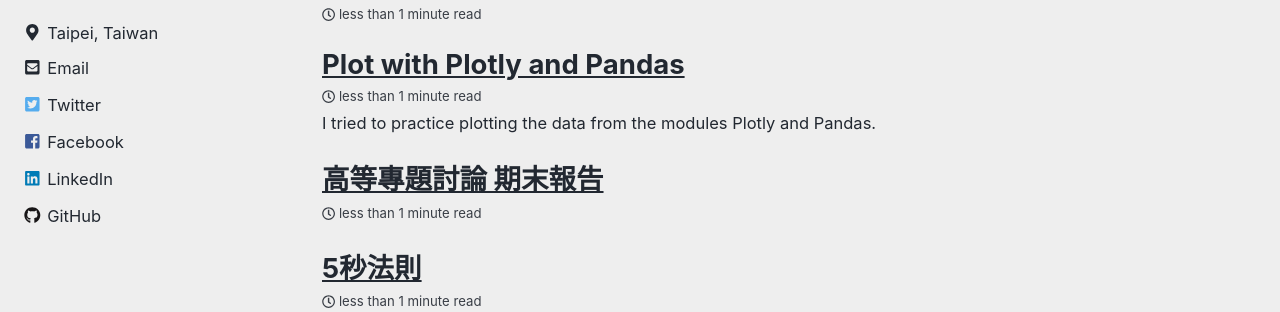
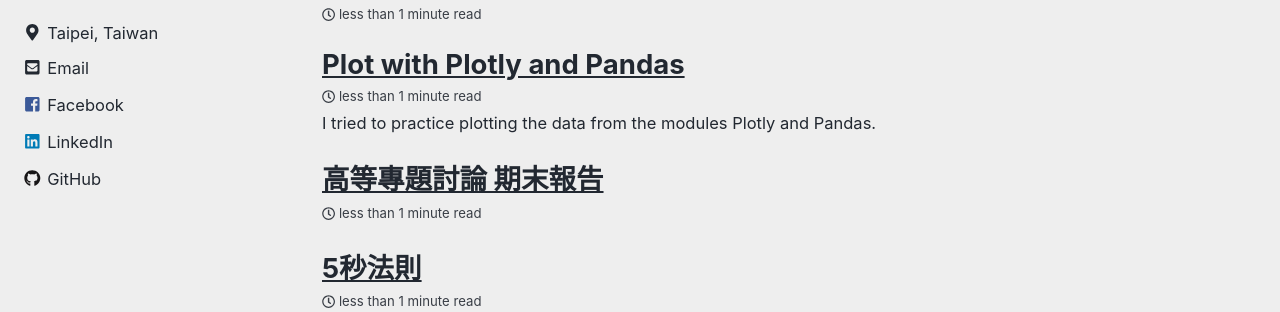
Before and after one commit to ttt50966/ttt50966.github.io, a Jekyll site: the page built from _pages/year-archive.md, in a window 1280 px wide. Shown: the part 382-694 px from the top of the page. Built offline with Jekyll 4.4.1, drawn with Linux system fonts in a browser that asks for light colours; nearby versions of some CDN libraries.

Commit message:
Change the maximum of posts shown in 1 page

```diff
--- a/_config.yml
+++ b/_config.yml
@@ -122,7 +122,7 @@
   stackoverflow    : # "123456/username" (the last part of your profile url, e.g. https://stackoverflow.com/users/123456/username)
   steam            : # "steamId" (the last part of your profile url, e.g. https://steamcommunity.com/id/steamId/)
   tumblr           :
-  twitter          : "ttt50966"
+  twitter          : #"ttt50966"
   vine             :
   weibo            :
   xing             :
@@ -194,7 +194,7 @@
 
 # Outputting
 permalink: /:categories/:title/
-paginate: 5 # amount of posts to show
+paginate: 10 # amount of posts to show
 paginate_path: /page:num/
 timezone:  	Asia/Taipei #https://en.wikipedia.org/wiki/List_of_tz_database_time_zones
 
```
